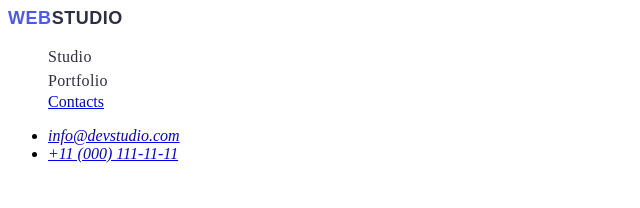
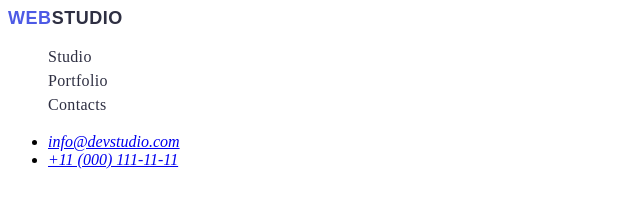
Before and after one commit to SimonMedic/goit-markup-hw-02, a plain HTML site: page portfolio.html in a window 1280 px wide. Shown: the whole page, without its empty margins (0-640 px from the left). Drawn offline with Linux system fonts and the light colour scheme; a web font is replaced by a local one.

Commit message:
Update portfolio.html

```diff
--- a/portfolio.html
+++ b/portfolio.html
@@ -54,10 +54,10 @@
             <ul class="list">
                 <li><a href="./index.html" class="nav-link link">Studio</a></li>
                 <li><a href="./portfolio.html" class="nav-link link">Portfolio</a></li>
-                <li><a href="#">Contacts</a></li>
+                <li><a href="" class="nav-link link">Contacts</a></li>
             </ul>
         </nav>
-        <address>
+        <address class="address">
             <ul>
                 <li><a href="mailto:info@devstudio.com">info@devstudio.com</a></li>
                 <li><a href="tel:+110001111111">+11 (000) 111-11-11</a></li>
```
